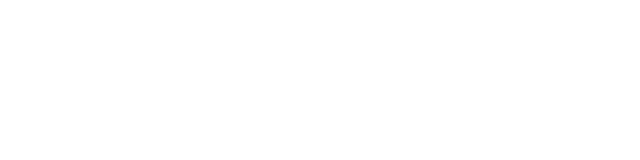
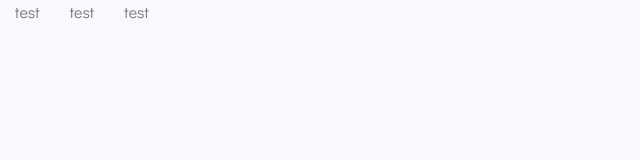
Before and after one commit to Blake-Pfaff/weather-app, a Vue app: page / in a window 1280 px wide. Shown: the top 160 px of the page, without its empty margins (0-640 px from the left). Built offline with nearby package versions, Linux system fonts and the light colour scheme.

Commit message:
adds grid system && bootstrap

```diff
--- a/package.json
+++ b/package.json
@@ -8,6 +8,7 @@
     "lint": "vue-cli-service lint"
   },
   "dependencies": {
+    "bootstrap": "^4.5.2",
     "core-js": "^3.6.5",
     "vue": "^2.6.11",
     "vue-router": "^3.2.0",
--- a/src/App.vue
+++ b/src/App.vue
@@ -1,8 +1,13 @@
 <template>
-  <div id="app">
-    <router-view />
+  <div class="App">
+    <routerView />
   </div>
 </template>
 
-<style lang="scss">
-</style>
+<script>
+export default {
+  name: "App"
+};
+</script>
+
+<style lang="scss" src="@/styles/app.scss" />
--- /dev/null
+++ b/src/components/ui/GridColumn.vue
@@ -0,0 +1,73 @@
+<template>
+  <div :class="classNames">
+    <slot />
+  </div>
+</template>
+
+<script>
+export default {
+  name: "GridColumn",
+  props: {
+    xs: {
+      type: [String, Number],
+      required: false,
+      default: null
+    },
+    sm: {
+      type: [String, Number],
+      required: false,
+      default: null
+    },
+    md: {
+      type: [String, Number],
+      required: false,
+      default: null
+    },
+    lg: {
+      type: [String, Number],
+      required: false,
+      default: null
+    },
+    xl: {
+      type: [String, Number],
+      required: false,
+      default: null
+    },
+    alignSelf: {
+      type: String,
+      required: false,
+      default: null,
+      validator(value) {
+        return ["start", "center", "end"].includes(value);
+      }
+    }
+  },
+  data() {
+    return {
+      sizes: ["xs", "sm", "md", "lg", "xl"]
+    };
+  },
+  computed: {
+    classNames() {
+      const classes = [];
+      this.sizes.forEach(size => {
+        const targetSize = this[size];
+        if (targetSize) {
+          if (size === "xs") {
+            classes.push(`col-${targetSize}`);
+          } else {
+            classes.push(`col-${size}-${targetSize}`);
+          }
+        }
+      });
+      if (classes.length === 0) {
+        classes.push("col");
+      }
+      if (this.alignSelf) {
+        classes.push(`align-self-${this.alignSelf}`);
+      }
+      return classes;
+    }
+  }
+};
+</script>
--- /dev/null
+++ b/src/components/ui/GridContainer.vue
@@ -0,0 +1,23 @@
+<template>
+  <div :class="classNames">
+    <slot />
+  </div>
+</template>
+
+<script>
+export default {
+  name: "GridContainer",
+  props: {
+    fluid: {
+      type: Boolean,
+      required: false,
+      default: false
+    }
+  },
+  computed: {
+    classNames() {
+      return this.fluid ? "container-fluid" : "container";
+    }
+  }
+};
+</script>
--- /dev/null
+++ b/src/components/ui/GridRow.vue
@@ -0,0 +1,46 @@
+<template>
+  <div :class="classNames">
+    <slot />
+  </div>
+</template>
+
+<script>
+export default {
+  name: "GridRow",
+  props: {
+    noGutters: {
+      type: Boolean,
+      required: false,
+      default: false
+    },
+    alignItems: {
+      type: String,
+      required: false,
+      default: null
+    },
+    justifyContent: {
+      type: String,
+      required: false,
+      default: null,
+      validator(value) {
+        return ["start", "center", "end"].includes(value);
+      }
+    }
+  },
+  computed: {
+    classNames() {
+      const classes = ["row"];
+      if (this.noGutters) {
+        classes.push("no-gutters");
+      }
+      if (this.alignItems) {
+        classes.push(`align-items-${this.alignItems}`);
+      }
+      if (this.justifyContent) {
+        classes.push(`justify-content-${this.justifyContent}`);
+      }
+      return classes;
+    }
+  }
+};
+</script>
--- /dev/null
+++ b/src/components/ui/index.js
@@ -0,0 +1,3 @@
+export { default as GridColumn } from "./GridColumn";
+export { default as GridContainer } from "./GridContainer";
+export { default as GridRow } from "./GridRow";
--- /dev/null
+++ b/src/styles/_mixins.scss
@@ -0,0 +1,7 @@
+@mixin flexbox {
+  display: -webkit-box;
+  display: -moz-box;
+  display: -webkit-flex;
+  display: -ms-flexbox;
+  display: flex;
+}
--- /dev/null
+++ b/src/styles/_variables.scss
@@ -0,0 +1,13 @@
+$colors: (
+  "background": #f8f9ff,
+  "light-gray": #777777,
+  "dark-gray": #232323,
+  "blue": #01a1ff,
+  "red": #cc3909,
+  "green": #7bb31a,
+  "pink": #ff6680,
+  "orange": #f2b200,
+  "yellow": yellow
+);
+$body-font-family: "Didact Gothic", sans-serif;
+$header-font-family: "Questrial", sans-serif;
--- /dev/null
+++ b/src/styles/app.scss
@@ -0,0 +1,20 @@
+// Google Fonts
+@import url("https://fonts.googleapis.com/css2?family=Didact+Gothic&family=Questrial&display=swap");
+
+// Bootstrap 4 Grid
+@import "bootstrap/scss/_functions";
+@import "bootstrap/scss/bootstrap-grid";
+@import "bootstrap/scss/bootstrap-reboot";
+
+// App variables
+@import "variables";
+
+// App mixins
+@import "mixins";
+
+// Application Styles
+body {
+  background-color: map-get($colors, "background");
+  font-family: $body-font-family;
+  color: map-get($colors, "light-gray");
+}
--- a/src/views/DashBoard.vue
+++ b/src/views/DashBoard.vue
@@ -1,9 +1,28 @@
 <template>
-  <div></div>
+  <div>
+    <GridContainer fluid>
+      <GridRow>
+        <GridColumn xs="auto">test</GridColumn>
+
+        <GridColumn xs="auto">test</GridColumn>
+
+        <GridColumn xs="auto">test</GridColumn>
+      </GridRow>
+    </GridContainer>
+  </div>
 </template>
 
 <script>
-export default {};
+import { GridRow, GridColumn, GridContainer } from "@/components/ui";
+
+export default {
+  name: "DashBaord",
+  components: {
+    GridRow,
+    GridColumn,
+    GridContainer
+  }
+};
 </script>
 
 <style>
--- /dev/null
+++ b/src/views/index.js
@@ -0,0 +1 @@
+export { default as Dashboard } from "./Dashboard";
```
Also changed, not shown: 1 other file (tests, documents, lock files or other folders).
